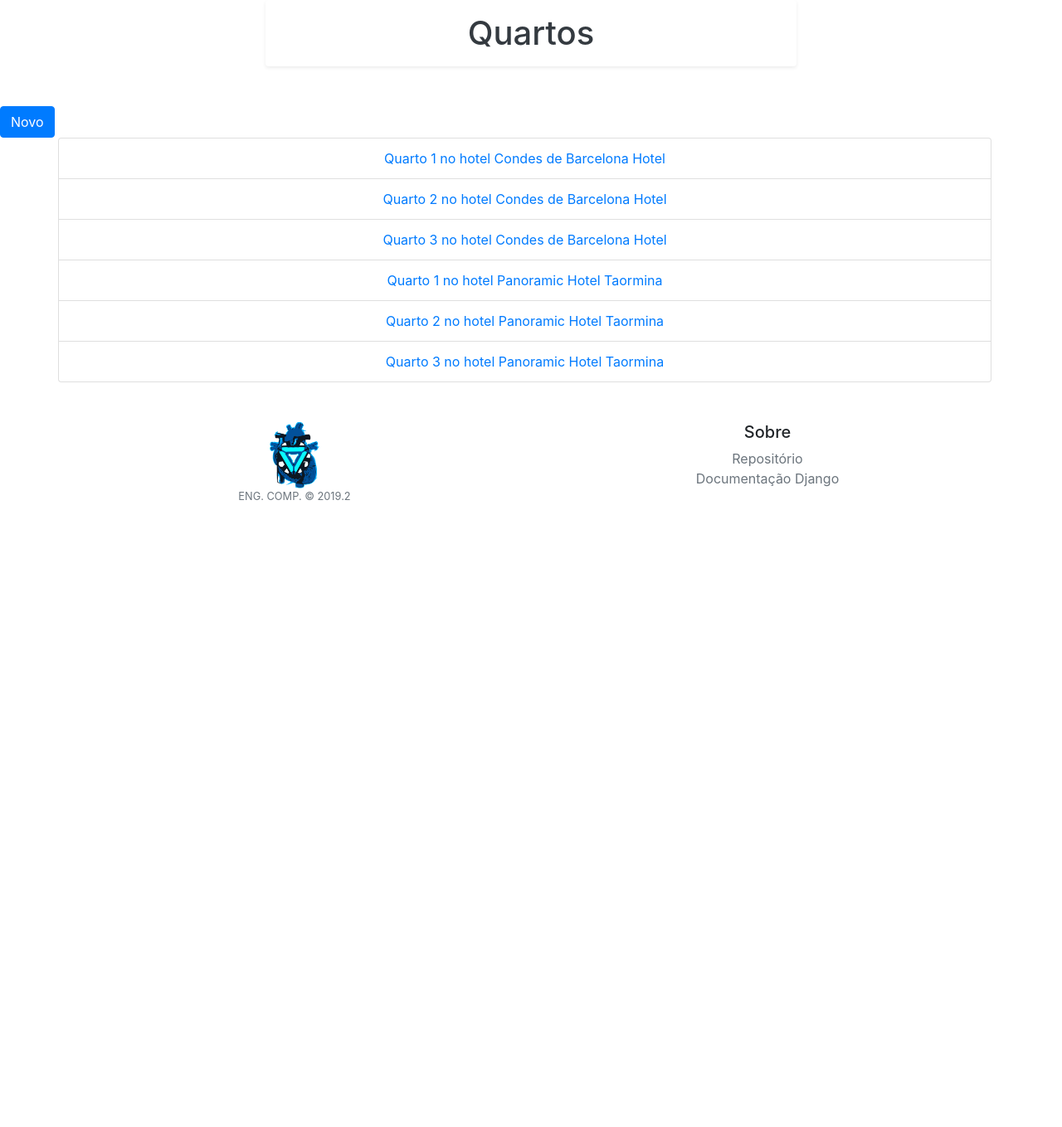
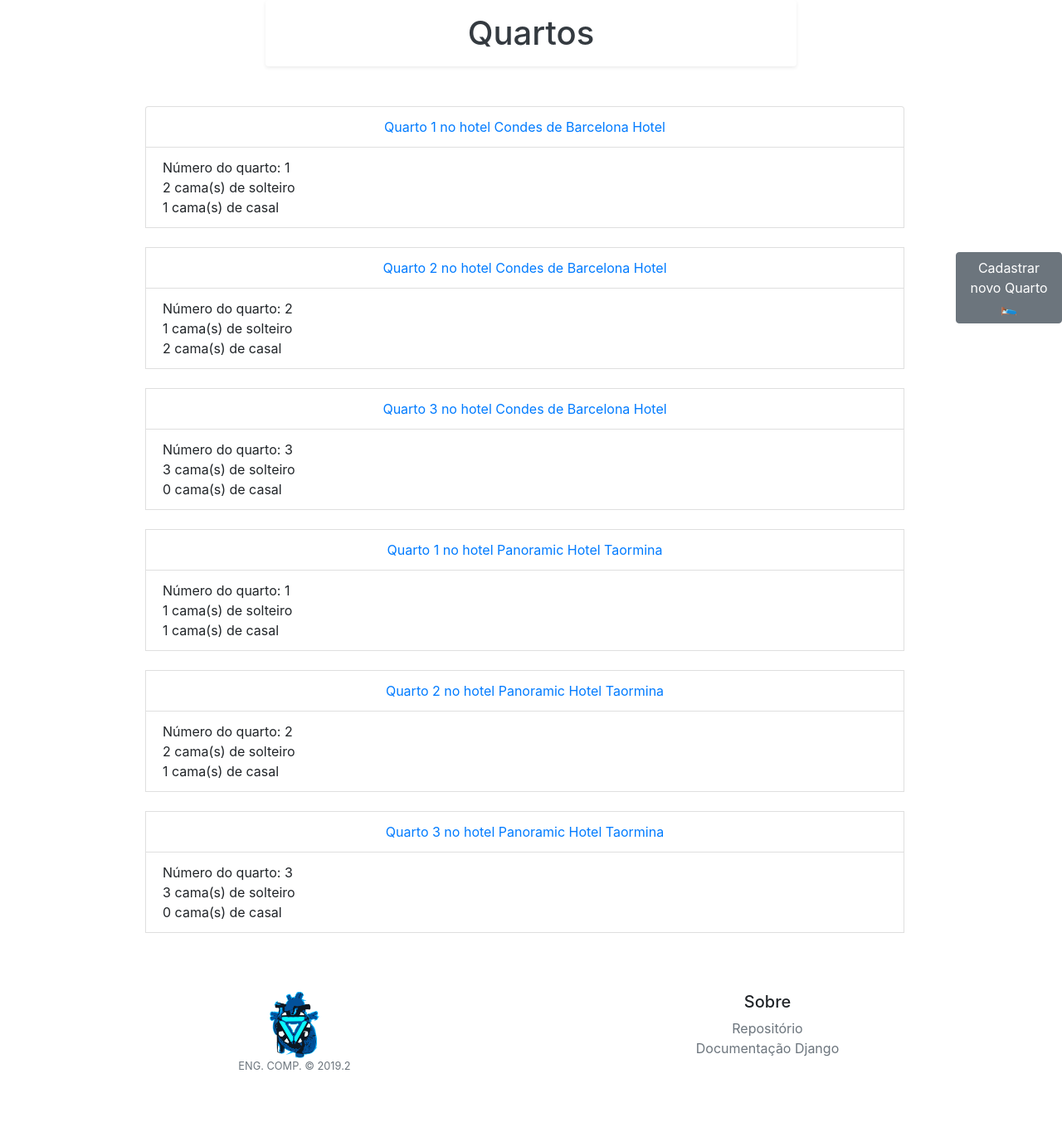
Before and after one commit to isaquefms/tp_finales, a Django app: page /quarto/view in a window 1280 px wide. Shown: the part 56-1415 px from the top of the page at 83% size. Before the commit the page ends 659 px from the top, so only its background shows below. Run offline with Django 3.2, Linux system fonts and the light colour scheme; data comes from the database, SQL or seed files in the repository; parts of the project's set-up code (start-up, migrations or seed data) failed here and were passed over; some libraries are stand-ins or nearby versions.

Commit message:
Adicionando informacoes em visualizacao e definindo botao persistente

```diff
--- a/apps/api/static/css/custom.css
+++ b/apps/api/static/css/custom.css
@@ -1,3 +1,7 @@
-.btn-custom{
-    /* margin: auto; */
+#menu {
+  position: fixed;
+  right: 0;
+  top: 50%;
+  width: 8em;
+  margin-top: -2.5em;
 }
--- a/templates/view.html
+++ b/templates/view.html
@@ -22,44 +22,85 @@
   <body>
       {% if tipo == 'clientes' %}
           <h1 class="text-center container col-6 mb-2 bg-light text-dark shadow-sm p-3 mb-5 bg-white rounded">Clientes</h1>
-          <a href="{% url 'cliente_create' %}" class="btn btn-primary">Novo</a>
+          <a href="{% url 'cliente_create' %}" class="btn btn-secondary" id="menu">Cadastrar novo cliente &#128525</a>
+          <div class="col-9 container">
               <ul class="container list-group">
                 {% for cliente in clientes %}
-              <li class="text-center list-group-item"><a href="{% url 'cliente_edit' cliente.id %}">{{ cliente }}</a></li>
+                  <li class="text-center list-group-item">
+                      <a href="{% url 'cliente_edit' cliente.id %}">{{ cliente }}</a>
+                      <li class="text-center list-group-item">
+                            <a class="text-center">Contato: {{ cliente.telefone }}</a>
+                      </li>
+                  </li>
+                  <br>
                 {% endfor %}
               </ul>
+          </div>
       {% elif tipo == 'hoteis' %}
           <h1 class="text-center container col-6 mb-2 bg-light text-dark shadow-sm p-3 mb-5 bg-white rounded">Hotéis</h1>
-          <a href="{% url 'hotel_create' %}" class="btn btn-primary">Novo</a>
+          <a href="{% url 'hotel_create' %}" class="btn btn-secondary" id="menu">Cadastrar novo Hotel &#128526</a>
+          <div class="col-9 container">
               <ul class="container list-group"></ul>
                 {% for hotel in hoteis %}
-              <li class="text-center list-group-item"><a href="{% url 'hotel_edit' hotel.id %}">{{ hotel }}</a></li>
+                  <li class="text-center list-group-item">
+                      <a href="{% url 'hotel_edit' hotel.id %}">{{ hotel }}</a>
+                      <li class="text-center list-group-item">
+                            <a class="text-center">{{ hotel.descricao_hotel }}</a>
+                      </li>
+                  </li>
+                  <br>
                 {% endfor %}
               </ul>
+          </div>
       {% elif tipo == 'quartos' %}
           <h1 class="text-center container col-6 mb-2 bg-light text-dark shadow-sm p-3 mb-5 bg-white rounded">Quartos</h1>
-          <a href="{% url 'quarto_create' %}" class="btn btn-primary">Novo</a>
+          <a href="{% url 'quarto_create' %}" class="btn btn-secondary" id="menu">Cadastrar novo Quarto &#128716</a>
+          <div class="col-9 container">
               <ul class="container list-group">
                 {% for quarto in quartos %}
-              <li class="text-center list-group-item"><a href="{% url 'quarto_edit' quarto.id %}">{{ quarto }}</a></li>
+                  <li class="text-center list-group-item">
+                      <a href="{% url 'quarto_edit' quarto.id %}">{{ quarto }}</a>
+                      <li class="list-group-item">
+                            <a class="list-group">Número do quarto: {{ quarto.num_quarto }}</a>
+                            <a class="list-group">{{ quarto.num_camas_solteiro }} cama(s) de solteiro</a>
+                            <a class="list-group">{{ quarto.num_camas_casal }} cama(s) de casal</a>
+                      </li>
+                  </li>
+                  <br>
                 {% endfor %}
               </ul>
+          </div>
       {% elif tipo == 'recomendacoes' %}
           <h1 class="text-center container col-6 mb-2 bg-light text-dark shadow-sm p-3 mb-5 bg-white rounded">Recomendações</h1>
-          <a href="{% url 'recomendacao_create' %}" class="btn btn-primary">Nova</a>
+          <a href="{% url 'recomendacao_create' %}" class="btn btn-secondary" id="menu">Fazer recomendação &#129311</a>
+          <div class="col-9 container">
               <ul class="container list-group">
                 {% for recomendacao in recomendacoes %}
-              <li class="text-center list-group-item"><a href="{% url 'recomendacao_edit' recomendacao.id %}">{{ recomendacao }}</a></li>
+                  <li class="text-center list-group-item">
+                      <a href="{% url 'recomendacao_edit' recomendacao.id %}">{{ recomendacao }}</a>
+                      <li class="list-group-item">
+                            <a class="list-group">{{ recomendacao.descricao }}</a>
+                      </li>
+                  </li>
                 {% endfor %}
               </ul>
+          </div>
       {% elif tipo == 'pessoas' %}
           <h1 class="text-center container col-6 mb-2 bg-light text-dark shadow-sm p-3 mb-5 bg-white rounded">Pessoas</h1>
-            <a href="{% url 'pessoa_create' %}" class="btn btn-primary">Nova</a>
+            <a href="{% url 'pessoa_create' %}" class="btn btn-secondary" id="menu">Cadastrar nova pessoa &#128516</a>
+            <div class="col-9 container">
                 <ul class="container list-group">
                 {% for pessoa in pessoas %}
-                  <li class="text-center list-group-item"><a href="{% url 'pessoa_edit' pessoa.id %}">{{ pessoa }}</a></li>
+                      <li class="text-center list-group-item">
+                          <a href="{% url 'pessoa_edit' pessoa.id %}">{{ pessoa }}</a>
+                          <li class="text-center list-group-item">
+                            <a class="text-center">Contato: {{ pessoa.email }}</a>
+                          </li>
+                      </li>
+                      <br>
                 {% endfor %}
                 </ul>
+            </div>
       {% else %}
           <h1>Erro!</h1>
       {% endif %}
```
Also changed, not shown: apps/core/migrations/0002_auto_20191118_2157.py (added). Lines whose indentation alone changed are shown as unchanged.
